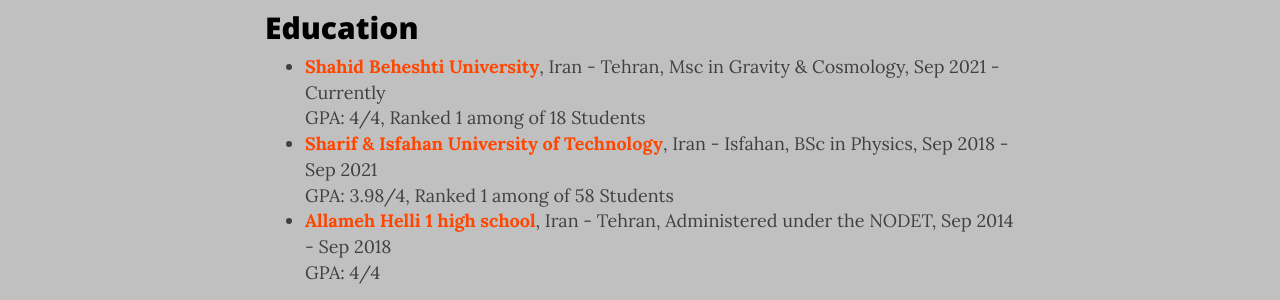
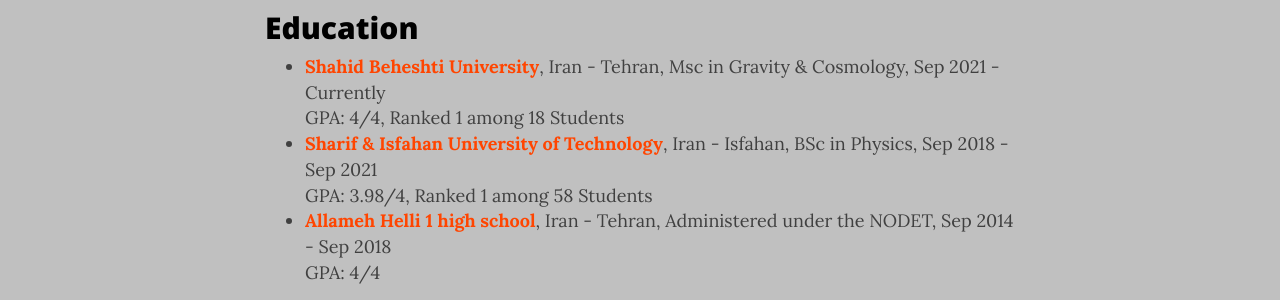
Before and after one commit to mhnamdar/mhnamdar.github.io, a Jekyll site: the page built from index.md, in a window 1280 px wide and 1282 px high. Shown: the part 677-977 px from the top of the window. Built offline with Jekyll 4.4.1, drawn with Linux system fonts in a browser that asks for light colours; nearby versions of some CDN libraries.

```diff
--- a/index.md
+++ b/index.md
@@ -29,9 +29,9 @@ Check out my public [CV]() to know more about my works (some links are disabled
 ## Education
 
 - **[Shahid Beheshti University](https://en.sbu.ac.ir/)**, Iran - Tehran, Msc in Gravity & Cosmology, Sep 2021 - Currently
-<br>GPA: 4/4, Ranked 1 among of 18 Students
+<br>GPA: 4/4, Ranked 1 among 18 Students
 - **[Sharif & Isfahan University of Technology](http://english.iut.ac.ir/)**, Iran - Isfahan, BSc in Physics, Sep 2018 - Sep 2021
-<br>GPA: 3.98/4, Ranked 1 among of 58 Students
+<br>GPA: 3.98/4, Ranked 1 among 58 Students
 - **[Allameh Helli 1 high school](https://www.helli.ir/portal/)**, Iran - Tehran, Administered under the NODET, Sep 2014 - Sep 2018
 <br>GPA: 4/4
 
```
